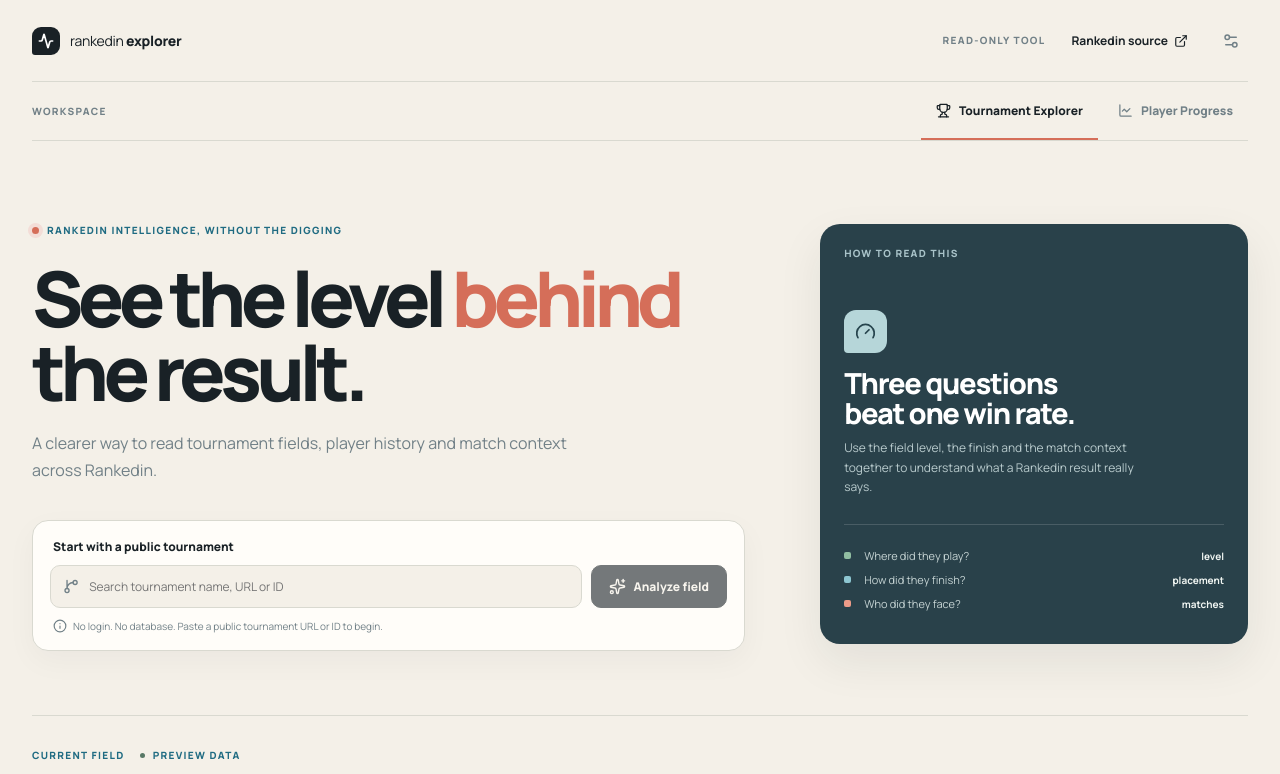
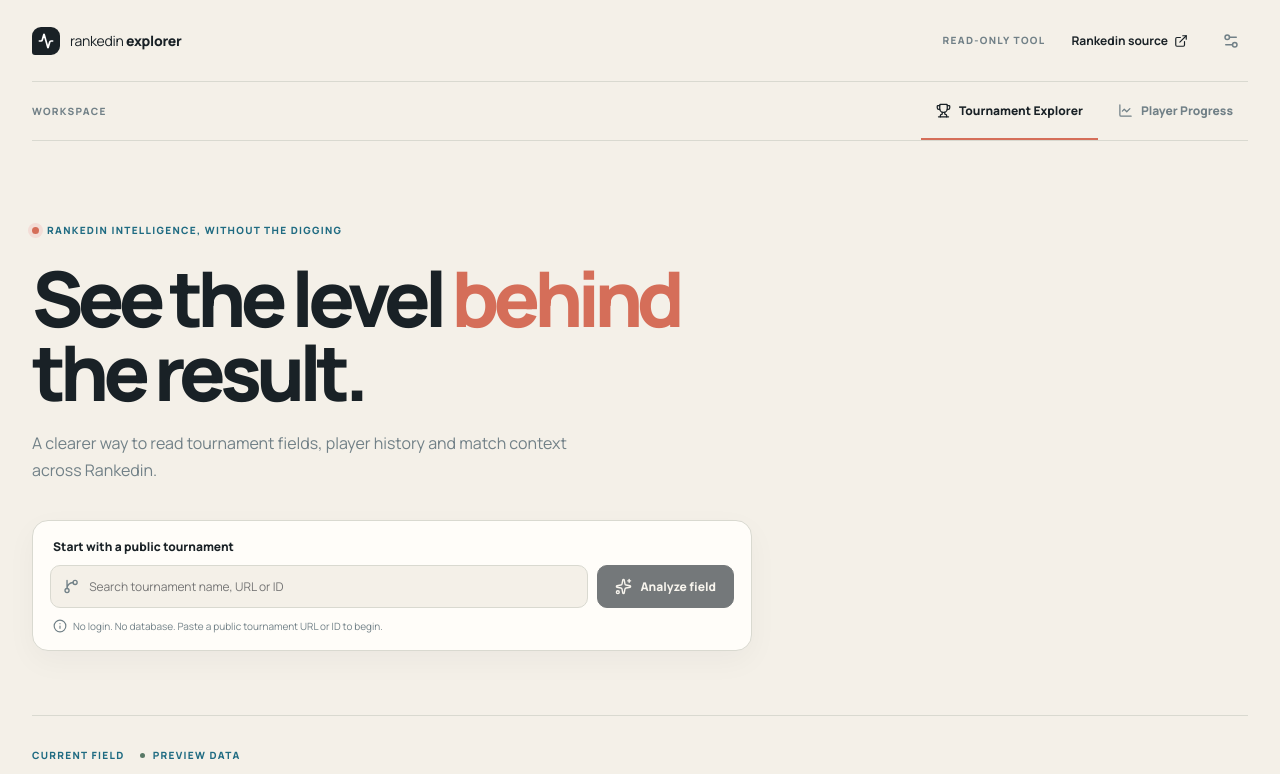
Before and after one commit to winrarr/rankedin-explorer, a React (Vite) app: page / in a window 1280 px wide. Shown: the top 774 px of the page. Built offline with nearby package versions, Linux system fonts and the light colour scheme.

Commit message:
Remove redundant reading guide card

```diff
--- a/src/App.css
+++ b/src/App.css
@@ -73,7 +73,7 @@
 }
 
 .topbar-actions { display: flex; align-items: center; gap: 26px; }
-.topbar-label, .eyebrow, .section-kicker, .metric-label, .signal-topline, .table-footnote, .table-count {
+.topbar-label, .eyebrow, .section-kicker, .metric-label, .table-footnote, .table-count {
   font-size: 10px;
   line-height: 1.1;
   font-weight: 760;
@@ -124,7 +124,7 @@
 .popover-note { margin: 13px 0 0; font-size: 11px; line-height: 1.5; color: var(--muted); }
 
 main { width: min(1240px, calc(100% - 64px)); margin: 0 auto; padding-bottom: 38px; }
-.hero-grid { display: grid; grid-template-columns: minmax(0, 1.25fr) minmax(330px, .75fr); gap: 75px; padding: 76px 0 64px; }
+.hero-grid { display: grid; grid-template-columns: minmax(0, 720px); padding: 76px 0 64px; }
 .hero-copy { max-width: 720px; }
 .eyebrow { color: var(--blue); display: inline-flex; align-items: center; gap: 8px; }
 .eyebrow-dot, .live-dot { width: 7px; height: 7px; border-radius: 50%; background: var(--coral); display: inline-block; box-shadow: 0 0 0 4px var(--coral-soft); }
@@ -163,16 +163,6 @@ h1 em { color: var(--coral); font-style: normal; }
 .share-button:disabled { color: var(--muted); cursor: not-allowed; opacity: .55; }
 .error-banner { display: flex; align-items: center; gap: 8px; margin-top: 12px; padding: 10px 12px; color: #914d3f; background: var(--coral-soft); border: 1px solid color-mix(in srgb, var(--coral) 40%, transparent); border-radius: 10px; font-size: 12px; }
 .error-banner.small { margin-top: 14px; font-size: 11px; }
-
-.signal-card { align-self: center; min-height: 336px; padding: 24px; color: #eef3f1; background: #29414a; border-radius: 20px; box-shadow: var(--shadow); }
-.signal-topline { display: flex; color: #a9c3c9; }
-.signal-icon { width: 43px; height: 43px; display: grid; place-items: center; margin-top: 51px; color: #26444d; background: #b6d6d9; border-radius: 12px 12px 12px 4px; }
-.signal-card h2 { max-width: 270px; margin: 15px 0 10px; color: #fff; font-family: inherit; font-size: 29px; line-height: 1.04; letter-spacing: -.045em; font-weight: 800; }
-.signal-card p { max-width: 310px; color: #b9cbcd; font-size: 12px; line-height: 1.6; }
-.signal-list { margin-top: 28px; padding-top: 14px; border-top: 1px solid rgba(255,255,255,.15); }
-.signal-list div { display: grid; grid-template-columns: 12px 1fr auto; gap: 8px; align-items: center; margin: 9px 0; color: #c5d3d3; font-size: 11px; }
-.signal-list strong { color: #f0f5f2; font-size: 10px; font-weight: 700; }
-.signal-dot { width: 7px; height: 7px; border-radius: 2px; display: inline-block; }.signal-dot-sage { background: #91bea2; }.signal-dot-blue { background: #8dc6d1; }.signal-dot-coral { background: #ec9b88; }
 
 .workspace-heading { display: flex; align-items: end; justify-content: space-between; padding: 26px 0 22px; border-top: 1px solid var(--line); }
 .workspace-heading h2 { margin: 8px 0 5px; font-family: inherit; font-weight: 800; font-size: 35px; line-height: 1; letter-spacing: -.055em; }
@@ -213,7 +203,7 @@ h1 em { color: var(--coral); font-style: normal; }
 .league-chart-wrap { overflow: hidden; }.league-season-axis-label { fill: var(--muted); font-family: inherit; font-size: 9px; font-weight: 700; }
 
 @media (max-width: 900px) {
-  .hero-grid { grid-template-columns: 1fr; gap: 35px; padding-top: 55px; }.signal-card { width: min(100%, 460px); justify-self: end; }.metric-grid { grid-template-columns: repeat(2, 1fr); }.dashboard-grid { grid-template-columns: 1fr; }.history-card { min-height: 220px; }.pair-history-grid { grid-template-columns: 1fr; }.workspace-heading { align-items: start; flex-direction: column; gap: 17px; }.workspace-actions { width: 100%; justify-content: space-between; }
+  .hero-grid { grid-template-columns: 1fr; padding-top: 55px; }.metric-grid { grid-template-columns: repeat(2, 1fr); }.dashboard-grid { grid-template-columns: 1fr; }.history-card { min-height: 220px; }.pair-history-grid { grid-template-columns: 1fr; }.workspace-heading { align-items: start; flex-direction: column; gap: 17px; }.workspace-actions { width: 100%; justify-content: space-between; }
 }
 
 @media (max-width: 620px) {
--- a/src/App.tsx
+++ b/src/App.tsx
@@ -1926,17 +1926,6 @@ function App() {
             {(activeMode === 'tournament' ? error : playerError) && <div className="error-banner" role="alert"><CircleHelp size={16} /> {activeMode === 'tournament' ? error : playerError}</div>}
           </div>
 
-          <aside className="signal-card">
-            <div className="signal-topline"><span>HOW TO READ THIS</span></div>
-            <div className="signal-icon"><Gauge size={21} /></div>
-            <h2>Three questions beat one win rate.</h2>
-            <p>Use the field level, the finish and the match context together to understand what a Rankedin result really says.</p>
-            <div className="signal-list">
-              <div><span className="signal-dot signal-dot-sage" /><span>Where did they play?</span><strong>level</strong></div>
-              <div><span className="signal-dot signal-dot-blue" /><span>How did they finish?</span><strong>placement</strong></div>
-              <div><span className="signal-dot signal-dot-coral" /><span>Who did they face?</span><strong>matches</strong></div>
-            </div>
-          </aside>
         </section>
 
         {activeMode === 'tournament' ? (
```
